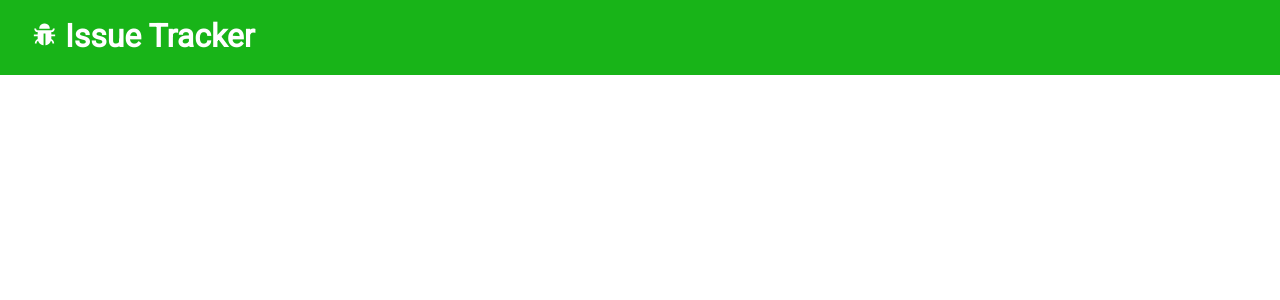
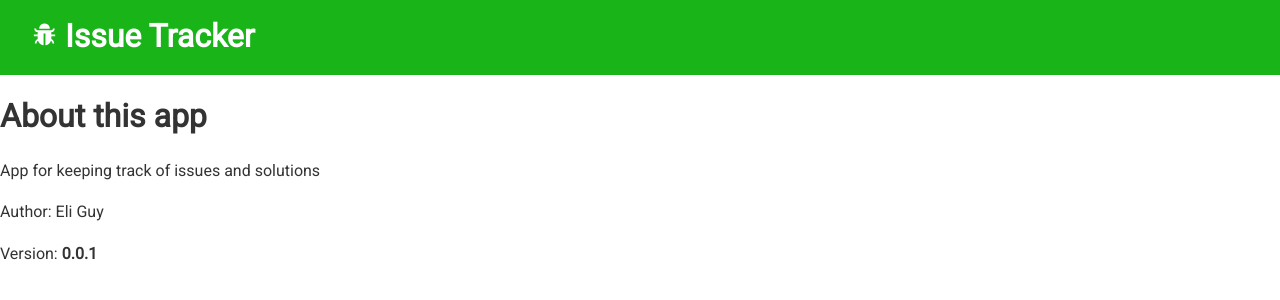
Before and after one commit to EliGuy343/issue-tracker, a React (Create React App) app in the folder client/: page /about in a window 1280 px wide. Shown: the top 300 px of the page. Built offline with nearby package versions, Linux system fonts and the light colour scheme.

Commit message:
Router created

```diff
--- a/client/src/App.js
+++ b/client/src/App.js
@@ -1,10 +1,22 @@
 import './App.css';
 import Navbar from './components/layout/Navbar'
+import {BrowserRouter as Router, Route, Routes} from 'react-router-dom';
+import { Fragment } from 'react';
+import Home from './components/pages/Home';
+import About from './components/pages/About';
 const App = () => {
   return (
-    <div className="App">
+    <Router>
+    <Fragment className="container">
       <Navbar />
-    </div>
+        <div>
+          <Routes>
+            <Route exact path='/' element={<Home/>}/>
+            <Route exact path='/about' element={<About/>}/>
+          </Routes>
+        </div>
+    </Fragment>
+    </Router>
   );
 }
 
--- /dev/null
+++ b/client/src/components/pages/About.js
@@ -0,0 +1,22 @@
+import React from 'react'
+
+const About = () => {
+    return (
+        <div>
+            <h1>About this app</h1>
+            <p className="my-1">
+                App for keeping track of issues and solutions
+            </p>
+            <p className="my-1">
+                Author: Eli Guy
+            </p>
+            <p className="my-1">
+                Version: <strong> 0.0.1 </strong>
+            </p>
+
+
+        </div>
+    )
+}
+
+export default About
--- /dev/null
+++ b/client/src/components/pages/Home.js
@@ -0,0 +1,11 @@
+import React from 'react'
+
+const Home = () => {
+    return (
+        <div>
+          <h1>Home</h1>
+        </div>
+    )
+}
+
+export default Home
```
